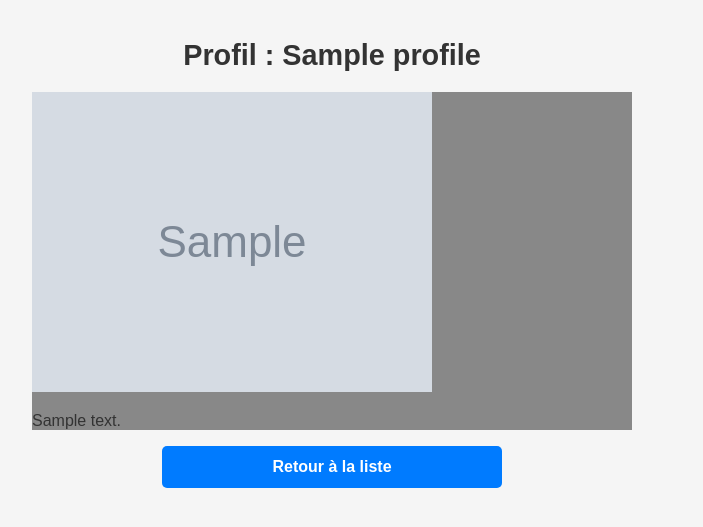
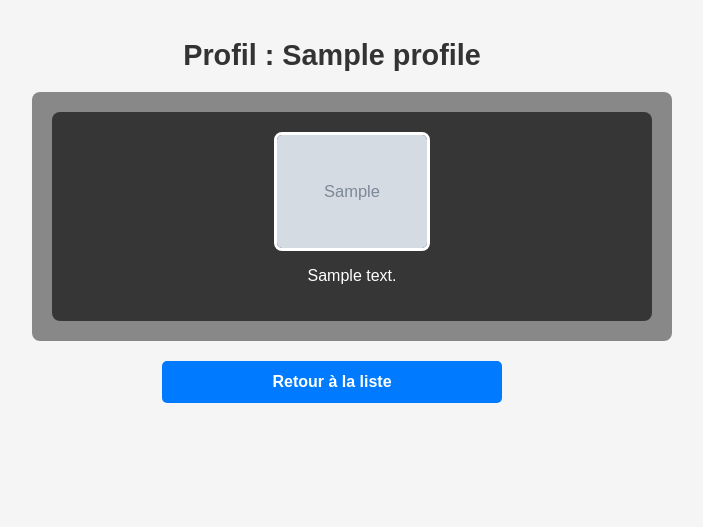
Before and after one commit to Fever65/AntiCV, a Flask app: template templates/profile.html in a window 1280 px wide. Shown: the top 527 px of the page, without its empty margins (308-1011 px from the left). Run offline with Flask 3, Linux system fonts and the light colour scheme; the template is opened without the code that fills it: most values are stand-ins (such as "Sample title", 1, 10 or a date in 2020); grey boxes marked "Sample" are stand-in pictures.

Commit message:
dsfqdf
fsdqfds

```diff
--- a/static/style.css
+++ b/static/style.css
@@ -93,3 +93,26 @@ button {
 button:hover {
   background: #0056b3;
 }
+
+.profile-box {
+  width: 100%;
+  padding: 20px;
+  border-radius: 8px;
+  margin-bottom: 20px;
+}
+
+.profile-content {
+  background: rgba(0, 0, 0, 0.6);
+  color: white;
+  padding: 20px;
+  border-radius: 8px;
+  text-align: center;
+}
+
+.profile-content img {
+  max-width: 150px;
+  border: 3px solid white;
+  border-radius: 8px;
+  display: block;
+  margin: 0 auto 10px auto;
+}
```
